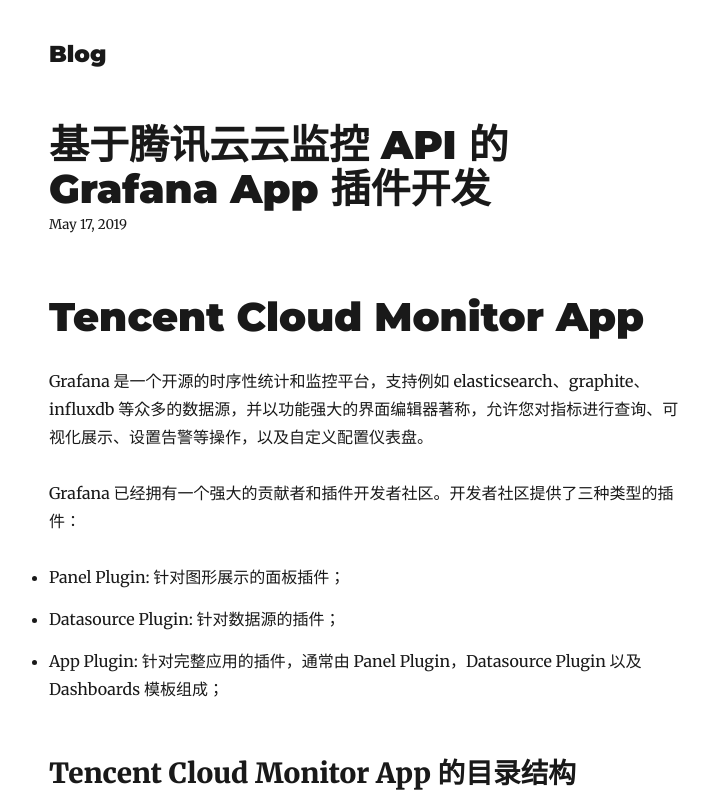
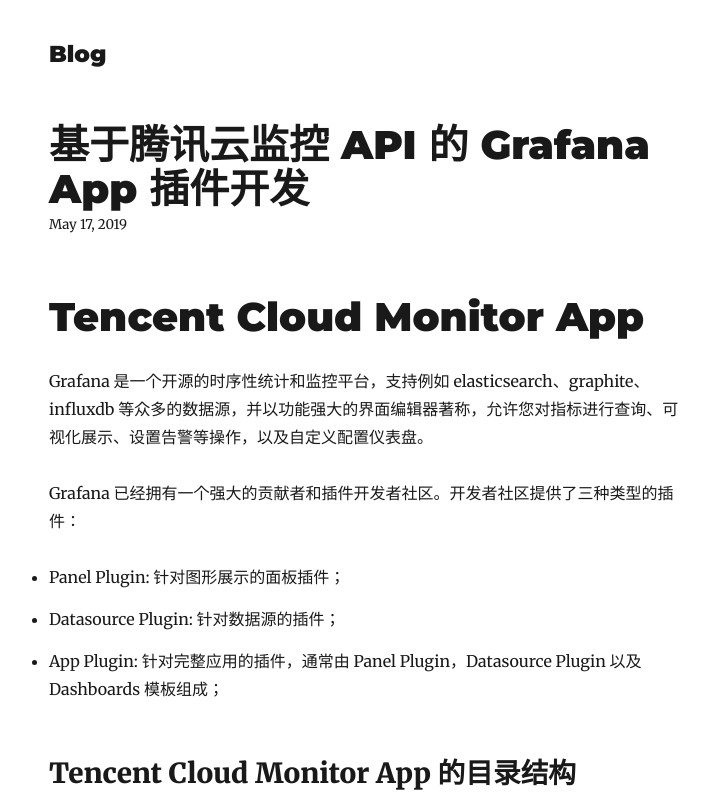
Before and after one commit to susiezhao/blog, a Gatsby site: page /grafana/app_develop/ in a window 1280 px wide. Shown: the top 800 px of the page, without its empty margins (276-985 px from the left). Built offline with nearby package versions, Linux system fonts and the light colour scheme; Gatsby itself is replaced by a stand-in of ours; some packages are replaced by stand-ins of ours.

Commit message:
标题修改

```diff
--- a/content/blog/grafana/app_develop.md
+++ b/content/blog/grafana/app_develop.md
@@ -1,7 +1,7 @@
 ---
-title: 基于腾讯云云监控 API 的 Grafana App 插件开发
+title: 基于腾讯云监控 API 的 Grafana App 插件开发
 date: "2019-05-17"
-description: 基于腾讯云云监控 API 的 Grafana App 插件开发
+description: 基于腾讯云监控 API 的 Grafana App 插件开发
 ---
 
 # Tencent Cloud Monitor App
```
